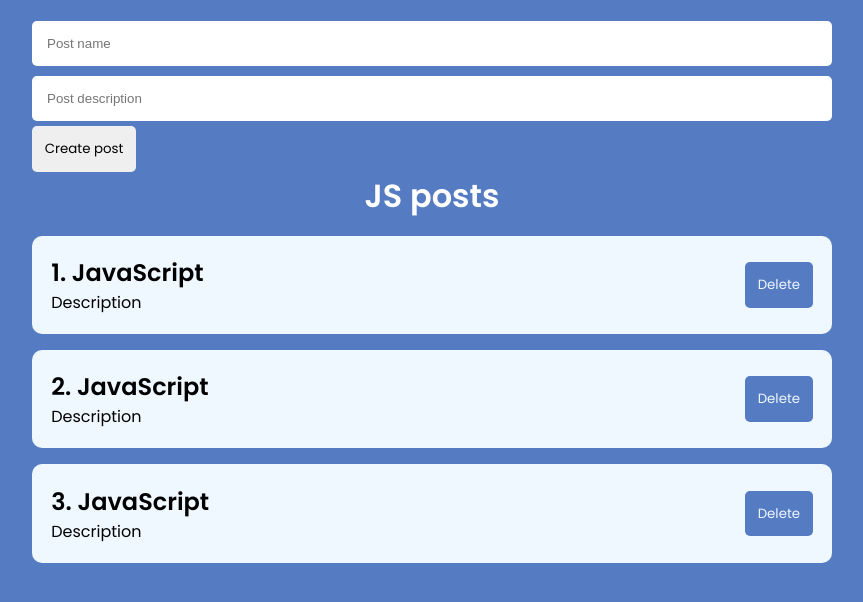
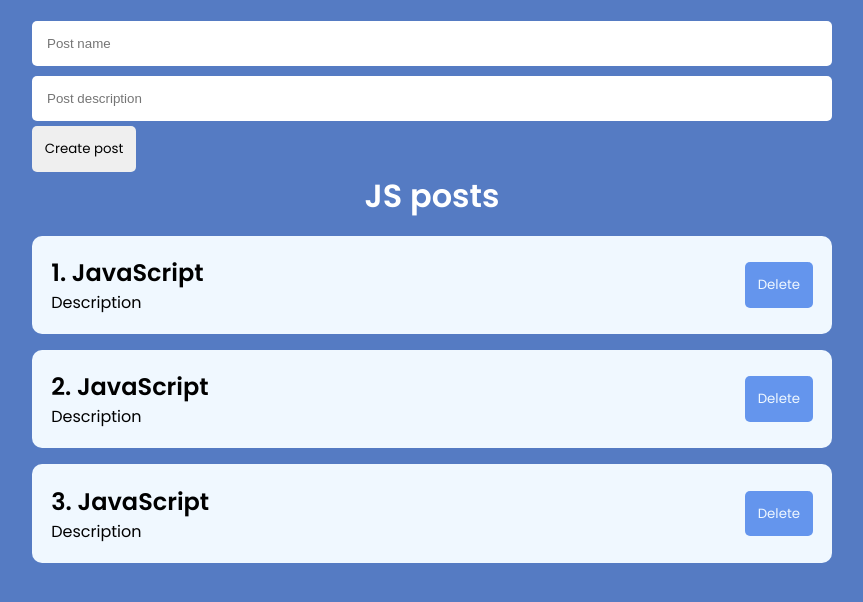
Before and after one commit to douryne/ReactPosts, a React (Create React App) app: page / in a window 1280 px wide. Shown: the top 602 px of the page, without its empty margins (208-1071 px from the left). Built offline with nearby package versions, Linux system fonts and the light colour scheme.

Commit message:
remove post

```diff
--- a/src/App.js
+++ b/src/App.js
@@ -14,10 +14,14 @@ function App() {
     setPosts([...posts, newPost]);
   }
 
+  const removePost = (postToRemove) => {
+    setPosts(posts.filter(post => post.id !== postToRemove.id));
+  }
+
   return (
     <div className='App'>
       <PostForm createPost={createPost} />
-      <PostList posts={posts} title={'JS posts'}/>
+      <PostList removePost={removePost} posts={posts} title={'JS posts'}/>
     </div>
   );
 }
--- a/src/components/PostItem.jsx
+++ /dev/null
@@ -1,18 +0,0 @@
-import React from 'react';
-
-const PostItem = (props) => {
-
-  return (
-    <div className='post'>
-      <div className="post__content">
-        <h2>{ props.id }. { props.post.title }</h2>
-        <p>{ props.post.body }</p>
-      </div>
-      <div className="post__btns">
-        <button>Delete</button>
-      </div>
-    </div>
-  );
-};
-
-export default PostItem;
--- /dev/null
+++ b/src/components/PostItem/PostItem.jsx
@@ -0,0 +1,21 @@
+import React from 'react';
+import MyButton from '../UI/Button/MyButton';
+import classes from './PostItem.module.css';
+
+const PostItem = (props) => {
+  return (
+    <div className={classes.post}>
+      <div>
+        <h2>{ props.id }. { props.post.title }</h2>
+        <p>{ props.post.body }</p>
+      </div>
+      <div className={classes.btns}>
+        <MyButton onClick={() => props.removePost(props.post)}>
+          Delete
+        </MyButton>
+      </div>
+    </div>
+  );
+};
+
+export default PostItem;
--- /dev/null
+++ b/src/components/PostItem/PostItem.module.css
@@ -0,0 +1,14 @@
+.post {
+  display: flex;
+  padding: 1.2rem;
+  background-color: aliceblue;
+  border-radius: 10px;
+  justify-content: space-between;
+  align-items: center;
+  margin: 1rem 0;
+}
+
+.btns button {
+  background-color: cornflowerblue;
+  color: aliceblue;
+}
--- a/src/components/PostList.jsx
+++ b/src/components/PostList.jsx
@@ -1,14 +1,14 @@
 import React from 'react';
-import PostItem from './PostItem';
+import PostItem from './PostItem/PostItem';
 
-const PostList = ({posts, title}) => {
+const PostList = ({posts, title, removePost}) => {
   return (
     <div>
       <h1 style={{ textAlign: 'center', color: 'white' }}>
         { title }
       </h1>
       {posts.map((post, index) =>
-        <PostItem id={index + 1} post={post} key={post.id}/>
+        <PostItem removePost={removePost} id={index + 1} post={post} key={post.id}/>
       )}
     </div>
   );
--- a/src/styles/App.css
+++ b/src/styles/App.css
@@ -21,28 +21,3 @@ body {
   width: 800px;
   font-size: 1rem;
 }
-
-.post {
-  display: flex;
-  padding: 1.2rem;
-  background-color: aliceblue;
-  border-radius: 10px;
-  justify-content: space-between;
-  align-items: center;
-  margin: 1rem 0;
-}
-
-.post__btns button {
-  background-color: rgb(85, 123, 195);
-  color: aliceblue;
-  padding: 0.8rem;
-  border: none;
-  border-radius: 5px;
-  font-family: inherit;
-  cursor: pointer;
-  transition: background-color 0.2s linear;
-}
-
-.post__btns button:hover {
-  background-color: rgb(73, 110, 178);
-}
```
